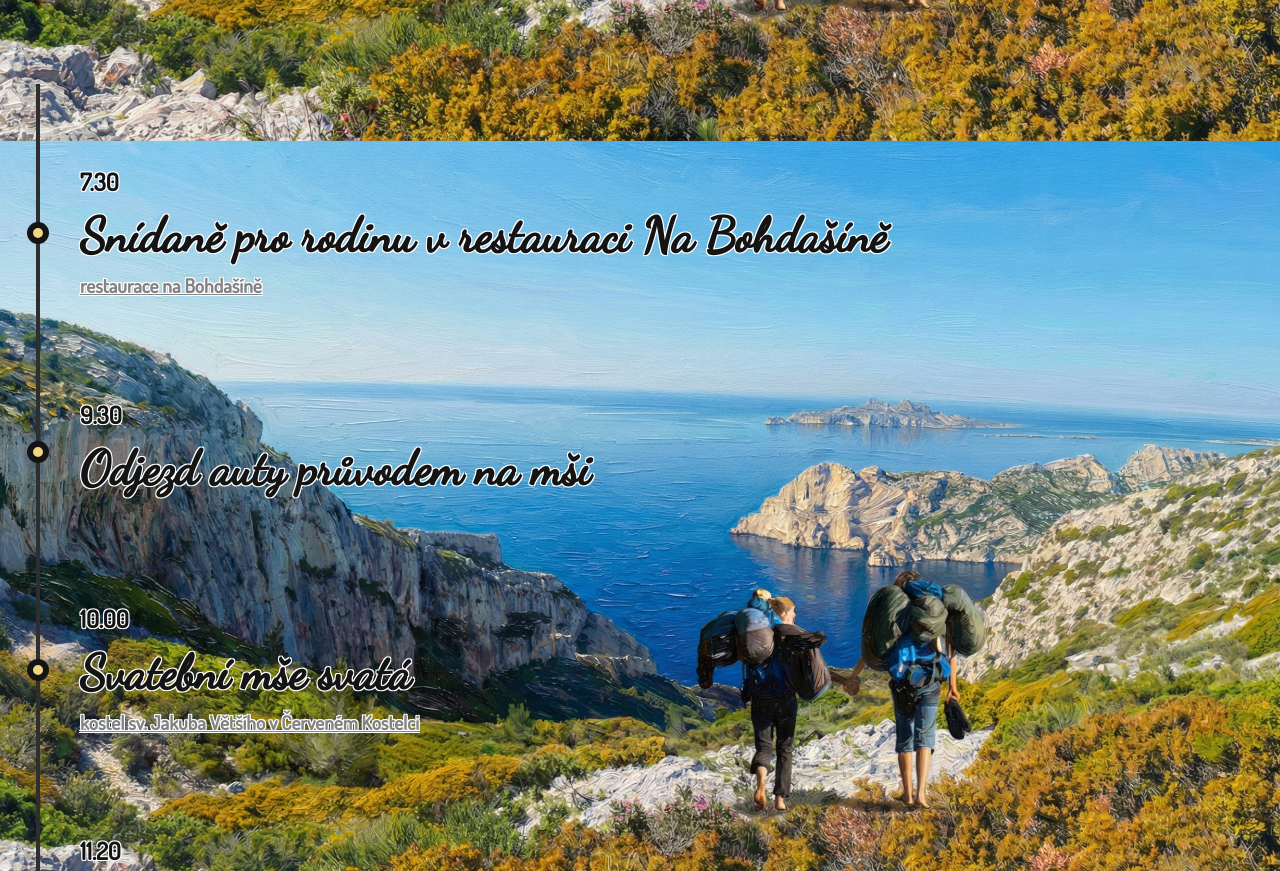
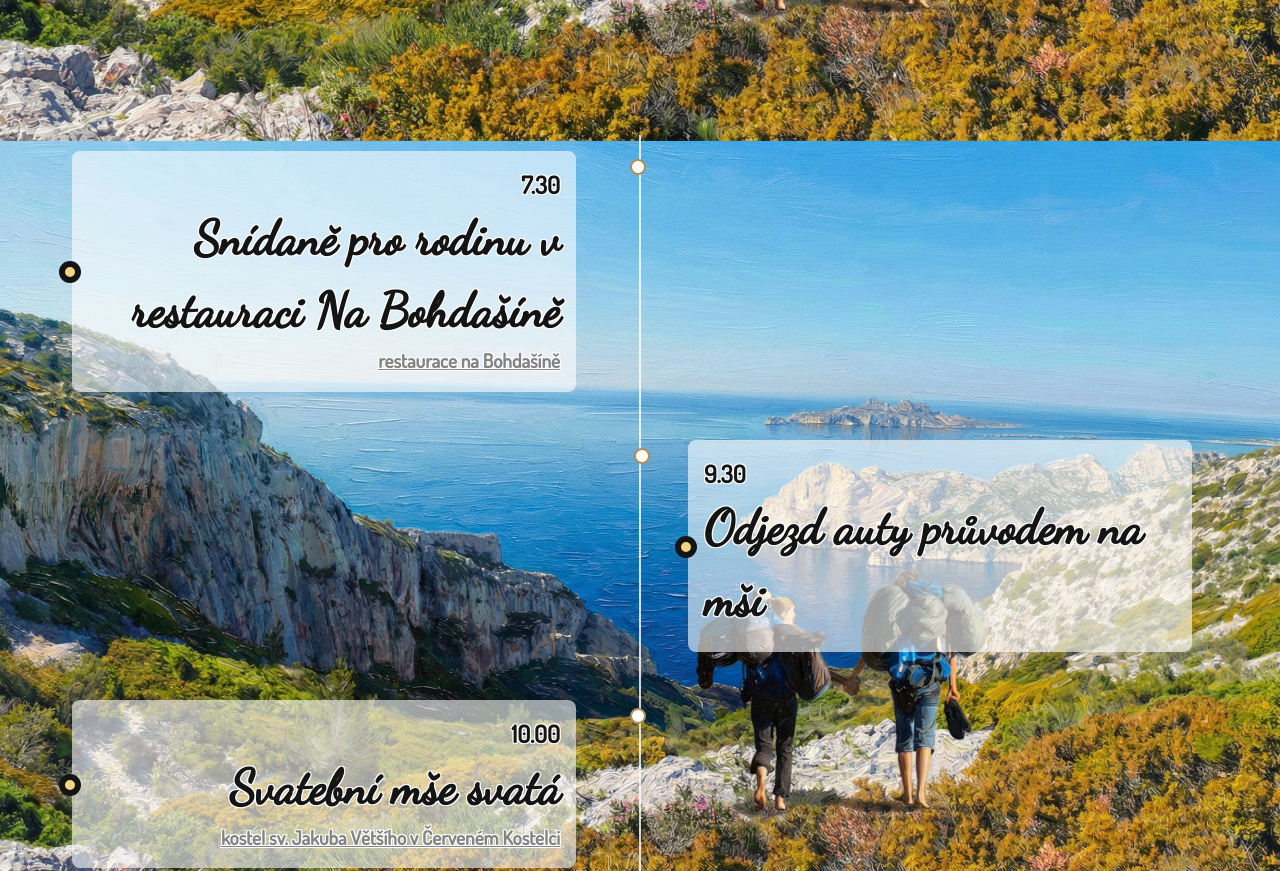
Before and after one commit to kubasi3/uhlirovi, a plain HTML site: page index.html in a window 1280 px wide. Shown: the part 2980-3851 px from the top of the page. Drawn offline with Linux system fonts and the light colour scheme; a web font is replaced by a local one.

Commit message:
edit svatebni den

```diff
--- a/style.css
+++ b/style.css
@@ -470,3 +470,97 @@ h2{
 header{
     position: fixed;
 }
+
+/* obal časové osy */
+.timeline-container {
+  position: relative;
+  margin: 2rem auto;
+}
+
+/* seznam uvnitř */
+.timeline-container ul {
+  position: relative;
+  padding: 0;
+  margin: 0 auto;
+  width: 100%;
+}
+
+/* svislá čára uprostřed */
+.timeline-container ul::before {
+  content: "";
+  position: absolute;
+  top: 0;
+  bottom: 0;
+  left: 50%;
+  width: 2px;
+  background: rgba(255, 255, 255, 0.8); /* barvu si můžeš změnit */
+  transform: translateX(-50%);
+}
+
+/* jednotlivé položky */
+.timeline-container ul li {
+  position: relative;
+  list-style: none;
+  width: 50%;
+  padding: 1rem 2rem;
+  box-sizing: border-box;
+}
+
+/* bublina (čas + text) – aby to bylo v boxíku */
+.timeline-container ul li .date {
+  background: rgba(255, 255, 255, 0.6);
+  padding: 1rem;
+  border-radius: 8px;
+}
+
+/* tečka na lince */
+.timeline-container ul li::before {
+  content: "";
+  position: absolute;
+  top: 1.5rem; /* doladíš podle oka */
+  width: 12px;
+  height: 12px;
+  border-radius: 50%;
+  background: #fff;
+  border: 2px solid #b28e5d; /* barva „svatebního zlata“ třeba :) */
+}
+
+/* liché položky vlevo */
+.timeline-container ul li:nth-child(odd) {
+  margin-left: 0;
+  text-align: right;
+  padding-right: 3rem;
+}
+
+.timeline-container ul li:nth-child(odd)::before {
+  right: -6px; /* zarovná tečku na střed čáry */
+}
+
+/* sudé položky vpravo */
+.timeline-container ul li:nth-child(even) {
+  margin-left: 50%;
+  text-align: left;
+  padding-left: 3rem;
+}
+
+.timeline-container ul li:nth-child(even)::before {
+  left: -6px;
+}
+
+/* na mobilu pod sebe, bez střídání */
+@media (max-width: 700px) {
+  .timeline-container ul::before {
+    left: 10px;
+  }
+
+  .timeline-container ul li {
+    width: 100%;
+    margin-left: 0;
+    padding: 1rem 1rem 1rem 2.5rem;
+    text-align: left;
+  }
+
+  .timeline-container ul li::before {
+    left: 0;
+  }
+}
```
